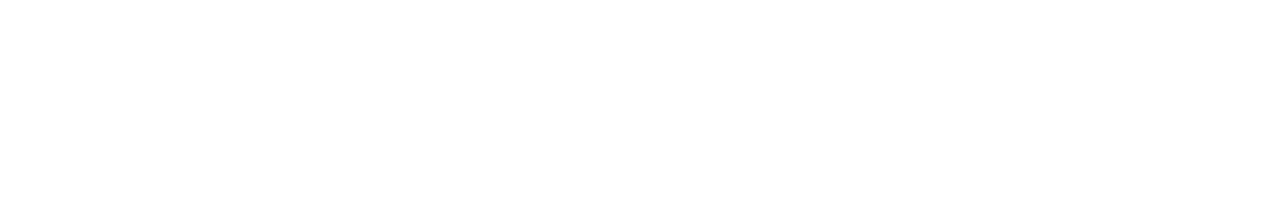
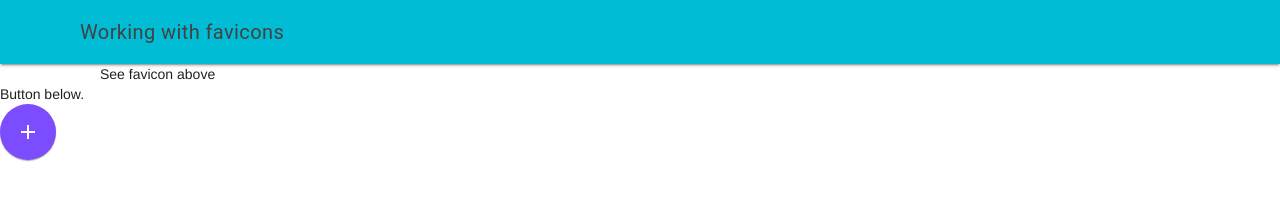
Before and after one commit to Johanna-liu16/ICS2O-Unit1-06-HTML, a plain HTML site: page index2.html in a window 1280 px wide. Drawn offline with nearby package versions, Linux system fonts and the light colour scheme.

Commit message:
added code

```diff
--- a/index2.html
+++ b/index2.html
@@ -9,7 +9,25 @@
     <meta name="viewport" content="width=device-width, initial-scale=1.0">
     <link rel="stylesheet" href="https://fonts.googleapis.com/icon?family=Material+Icons">
     <link rel="stylesheet" href="https://code.getmdl.io/1.3.0/material.cyan-deep_purple.min.css">
+
     <title>My first webpage, with a favicon</title>
   </head>
   <body>
   <script defer src="https://code.getmdl.io/1.3.0/material.min.js"></script>
+        <div class = "mdl-layout mdl-js-layout mdl-layout--fixed-header">
+      <header class = "mdl-layout__header">
+        <div class = "mdl-layout__header-row">
+          <span class = "mdl-layout-title">Working with favicons</span>
+        </div>
+      </header>
+      <main class = "mdl-layout__content">
+        <div class = "page-content" style = "padding-left:100px;">See favicon above</div>
+        <div id="Hello-World!">Button below.</div>
+        <!-- Colored FAB button with ripple -->
+<button class="mdl-button mdl-js-button mdl-button--fab mdl-js-ripple-effect mdl-button--colored">
+  <i class="material-icons">add</i>
+</button>
+      </main>
+        </div>
+        </body>
+        </html>
```
Also changed, not shown: .github/favicon-32x32.png (renamed from favicon-32x32.png).
